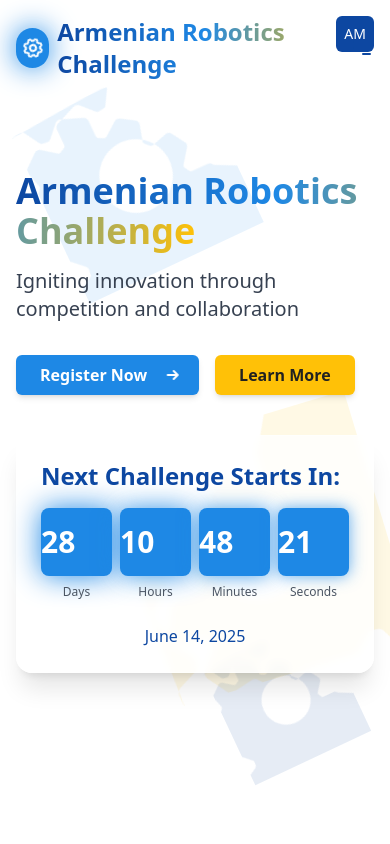
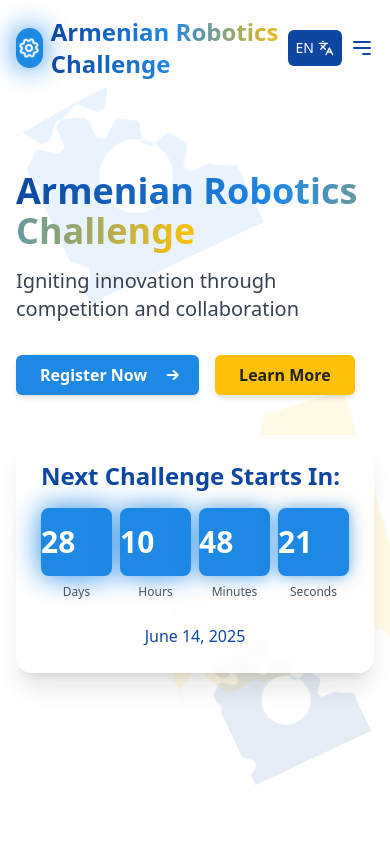
Before and after one commit to NarekCreaverse/armenia-robotics-hub-online, a React (Vite) app: page / in a window 390 px wide. Shown: the top 844 px of the page. Built offline with nearby package versions, Linux system fonts and the light colour scheme.

Commit message:
Fix: Language selector position
Moved the language selector to a more accessible position in the `Index` component.

```diff
--- a/src/components/LanguageToggle.tsx
+++ b/src/components/LanguageToggle.tsx
@@ -1,16 +1,32 @@
 
 import { useLanguage } from "@/hooks/useLanguage";
+import { DropdownMenu, DropdownMenuContent, DropdownMenuItem, DropdownMenuTrigger } from "@/components/ui/dropdown-menu";
+import { Languages } from "lucide-react";
 
 const LanguageToggle = () => {
-  const { language, toggleLanguage } = useLanguage();
+  const { language, setLanguage } = useLanguage();
 
   return (
-    <button
-      onClick={toggleLanguage}
-      className="flex items-center justify-center p-2 rounded-md bg-arc-darkblue text-white hover:bg-arc-blue transition-colors text-sm font-medium"
-    >
-      <span>{language === 'en' ? 'AM' : 'EN'}</span>
-    </button>
+    <DropdownMenu>
+      <DropdownMenuTrigger className="flex items-center justify-center p-2 rounded-md bg-arc-darkblue text-white hover:bg-arc-blue transition-colors text-sm font-medium">
+        <span className="mr-1">{language === 'en' ? 'EN' : 'AM'}</span>
+        <Languages className="h-4 w-4" />
+      </DropdownMenuTrigger>
+      <DropdownMenuContent align="end" className="bg-white">
+        <DropdownMenuItem
+          onClick={() => setLanguage('en')}
+          className={language === 'en' ? "bg-arc-blue/10" : ""}
+        >
+          English
+        </DropdownMenuItem>
+        <DropdownMenuItem
+          onClick={() => setLanguage('am')}
+          className={language === 'am' ? "bg-arc-blue/10" : ""}
+        >
+          Armenian
+        </DropdownMenuItem>
+      </DropdownMenuContent>
+    </DropdownMenu>
   );
 };
 
--- a/src/components/Navbar.tsx
+++ b/src/components/Navbar.tsx
@@ -1,6 +1,7 @@
 
 import { useState, useEffect } from "react";
 import { cn } from "@/lib/utils";
+import LanguageToggle from "./LanguageToggle";
 
 const Navbar = () => {
   const [isScrolled, setIsScrolled] = useState(false);
@@ -39,7 +40,7 @@ const Navbar = () => {
         </div>
 
         {/* Desktop Navigation */}
-        <div className="hidden md:flex space-x-8">
+        <div className="hidden md:flex items-center space-x-8">
           {["Home", "About", "Events", "Register", "Contact"].map((item, index) => (
             <a
               key={index}
@@ -51,11 +52,16 @@ const Navbar = () => {
               {item}
             </a>
           ))}
+          <div className="ml-4">
+            <LanguageToggle />
+          </div>
         </div>
 
         {/* Mobile menu button */}
+        <div className="md:hidden flex items-center space-x-2">
+          <LanguageToggle />
           <button
-          className="md:hidden text-arc-darkblue"
+            className="text-arc-darkblue"
             onClick={() => setIsMobileMenuOpen(!isMobileMenuOpen)}
           >
             {isMobileMenuOpen ? (
@@ -68,6 +74,7 @@ const Navbar = () => {
               </svg>
             )}
           </button>
+        </div>
       </div>
 
       {/* Mobile Navigation Menu */}
--- a/src/pages/Index.tsx
+++ b/src/pages/Index.tsx
@@ -6,14 +6,10 @@ import Events from "@/components/Events";
 import Gallery from "@/components/Gallery";
 import Register from "@/components/Register";
 import Footer from "@/components/Footer";
-import LanguageToggle from "@/components/LanguageToggle";
 
 const Index = () => {
   return (
     <div className="min-h-screen">
-      <div className="fixed top-4 right-4 z-50">
-        <LanguageToggle />
-      </div>
       <Navbar />
       <Hero />
       <About />
```
Lines whose indentation alone changed are shown as unchanged.
